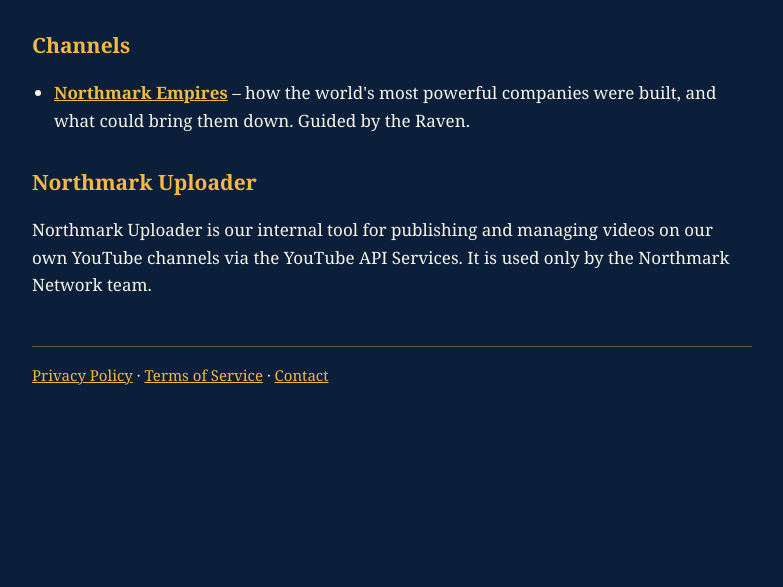
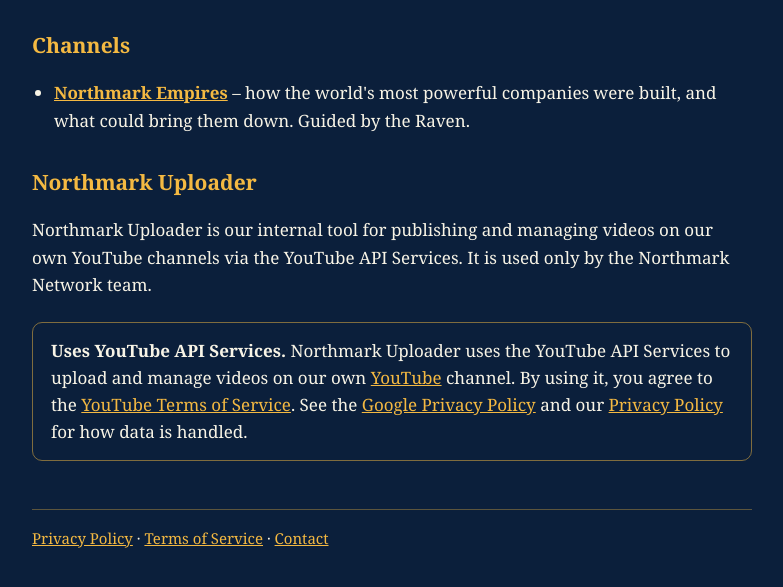
Before and after one commit to northmarknetwork/northmarknetwork.github.io, a plain HTML site: page index.html in a window 1280 px wide. Shown: the part 189-776 px from the top of the page, without its empty margins (248-1031 px from the left). Drawn offline with Linux system fonts and the light colour scheme.

Commit message:
Add files via upload

```diff
--- a/index.html
+++ b/index.html
@@ -3,7 +3,7 @@
 <head>
 <meta charset="utf-8">
 <meta name="viewport" content="width=device-width, initial-scale=1">
-<!-- GOOGLE_SITE_VERIFICATION -->
+<meta name="google-site-verification" content="ROjhRpJesRsGY3719Usaka-I0haFsSdfmlrcoHA43aM" />
 <title>Northmark Network</title>
 <link rel="stylesheet" href="style.css">
 </head>
@@ -22,6 +22,13 @@
   <h2>Northmark Uploader</h2>
   <p>Northmark Uploader is our internal tool for publishing and managing videos on our own YouTube channels
   via the YouTube API Services. It is used only by the Northmark Network team.</p>
+  <div class="yt">
+    <p><strong>Uses YouTube API Services.</strong> Northmark Uploader uses the YouTube API Services to upload and manage videos on our own
+    <a href="https://www.youtube.com/@northmarkempires">YouTube</a> channel. By using it, you agree to the
+    <a href="https://www.youtube.com/t/terms">YouTube Terms of Service</a>. See the
+    <a href="https://policies.google.com/privacy">Google Privacy Policy</a> and our
+    <a href="privacy.html">Privacy Policy</a> for how data is handled.</p>
+  </div>
 
   <p class="foot"><a href="privacy.html">Privacy Policy</a> · <a href="terms.html">Terms of Service</a> ·
     <a href="mailto:theorynetwork.official@gmail.com">Contact</a></p>
--- a/style.css
+++ b/style.css
@@ -8,4 +8,6 @@ h2 { color: var(--gold); font-size: 21px; margin: 32px 0 8px; }
 .meta { opacity: 0.7; margin-top: 0; }
 a { color: var(--gold); }
 ul { padding-left: 22px; }
+.yt { margin-top: 24px; padding: 14px 18px; border: 1px solid rgba(244, 185, 66, 0.5); border-radius: 10px; }
+.yt p { margin: 0; }
 .foot { margin-top: 48px; padding-top: 16px; border-top: 1px solid rgba(244, 185, 66, 0.35); font-size: 15px; }
```
